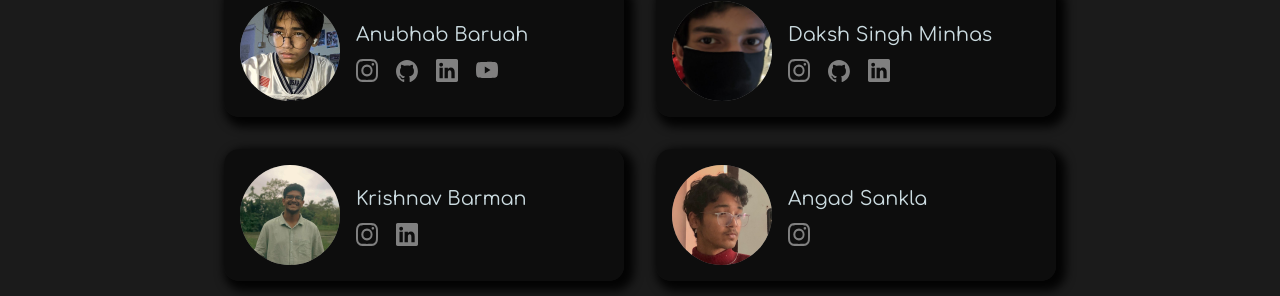
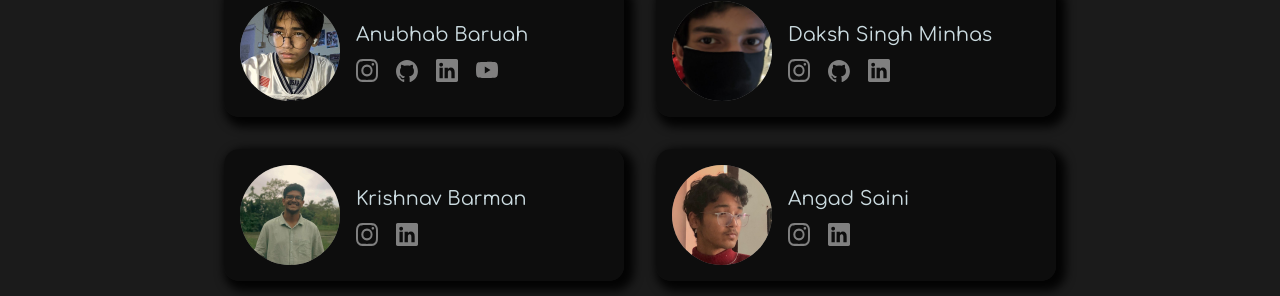
Before and after one commit to soil-boys/soil-boys-website, a React (Create React App) app: page /about in a window 1280 px wide. Shown: the part 978-1274 px from the top of the page. Built offline with nearby package versions, Linux system fonts and the light colour scheme; no server answers; a web font is replaced by a local one.

Commit message:
fixed founder details

```diff
--- a/src/Assets/Pages/About.jsx
+++ b/src/Assets/Pages/About.jsx
@@ -71,12 +71,16 @@ function About() {
             ]
         },
         {
-            name: 'Angad Sankla',
+            name: 'Angad Saini',
             pfp: '/Resources/admin/angad.jpg',
             socials: [
                 {
                     name: 'instagram',
                     url: 'https://www.instagram.com/ayeangad/'
+                },
+                {
+                    name: 'linkedin',
+                    url: 'https://www.linkedin.com/in/angad-saini/'
                 }
             ]
         },
```
